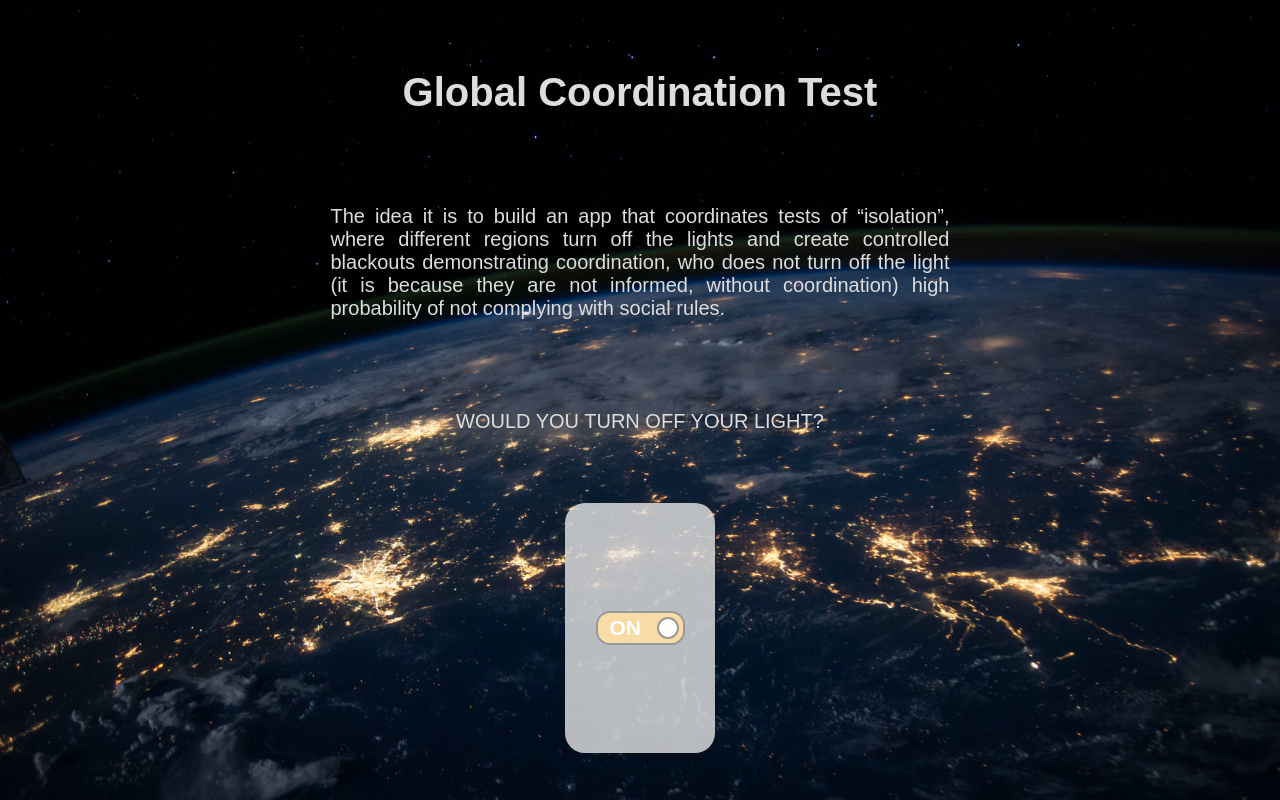
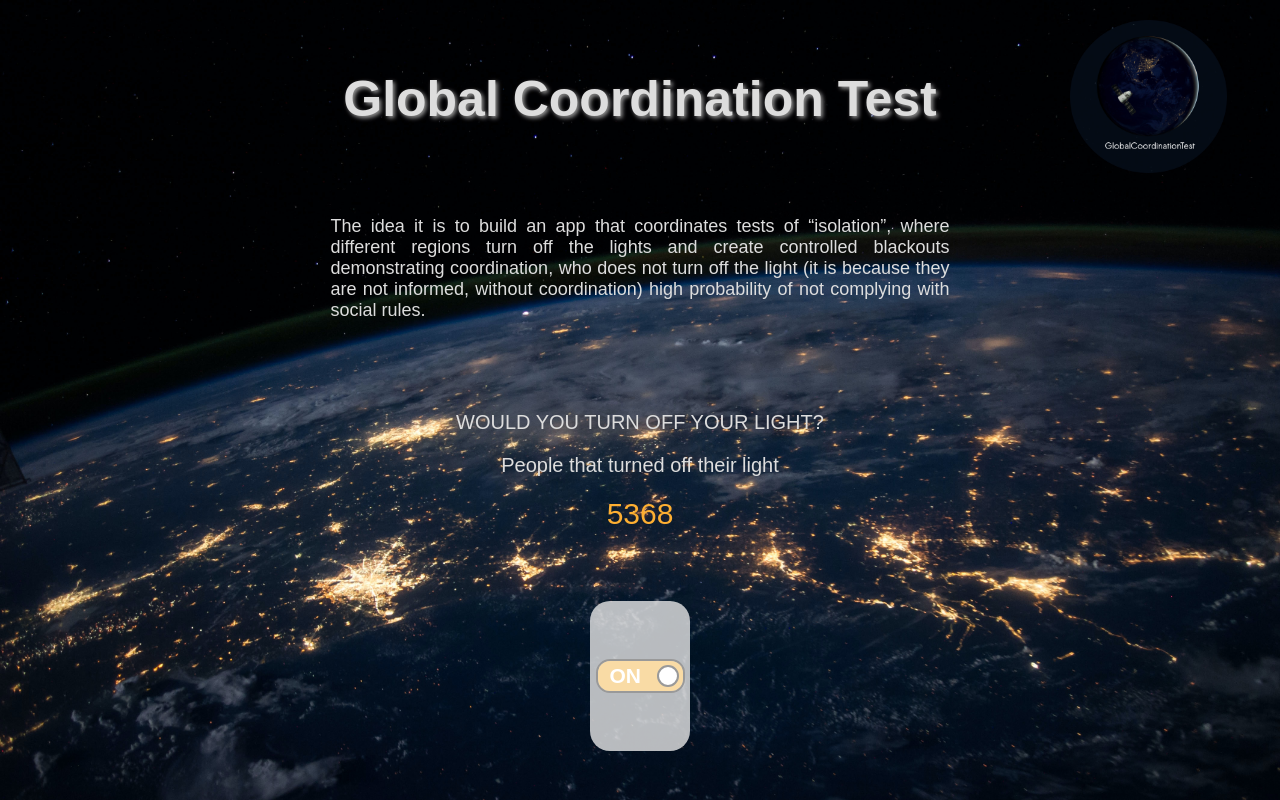
Before and after one commit to tiagoandresvaz/GlobalCoordinationTest, a plain HTML site: page index.html in a window 1280 px wide. Drawn offline with Linux system fonts and the light colour scheme.

Commit message:
set up javascript and logo via CSS

```diff
--- a/index.html
+++ b/index.html
@@ -2,28 +2,33 @@
 <html>
 <head>
   <title>Global Coordination Test</title>
+  <script src="main.js"></script>
   <link rel='stylesheet' type='text/css' media='screen' href='main.css'>
-  <script src='main.js'></script>
 </head>
-<body>
+<body onload="counterFunc(5368)">
+  <div id="overlay"></div>
       <article>
           <strong>Global Coordination Test</strong>
-          <p>
+          <p class="logo">
+            <a href="https://covid19.spaceappschallenge.org/challenges/covid-challenges/light-path/teams/global-coordination-test/project" target="_blank"><img src="logo.png"/></a>
+          </p>
+          <p class="description">
             The idea it is to build an app that coordinates tests of “isolation”, where different regions turn off the lights and
 create controlled blackouts demonstrating coordination, who does not turn off the light (it is because they are
 not informed, without coordination) high probability of not complying with social rules.
           </p>
           <p class="lights">WOULD YOU TURN OFF YOUR LIGHT?</p>
+          <p class="lights-people">People that turned off their light</p>
+          <span id="counter"></span>
         </article>
-        <div class="switch-box">
+        <div class="switch-box" id="switch-box">
           <div class="onoffswitch">
             <input type="checkbox" name="onoffswitch" class="onoffswitch-checkbox" id="myonoffswitch" tabindex="0" checked>
             <label class="onoffswitch-label" for="myonoffswitch">
-              <span class="onoffswitch-inner" id="switch" onclick={counterFunc(5368)}></span>
+              <span class="onoffswitch-inner" id="switch" onclick="counterFunc(5369)"></span>
               <span class="onoffswitch-switch"></span>
             </label>
           </div>
         </div>
-  </div>
 </body>
 </html>
--- a/main.css
+++ b/main.css
@@ -9,6 +9,20 @@ body {
   background-attachment: fixed;
 }
 
+#overlay {
+  position: fixed; /* Sit on top of the page content */
+  display: none; /* Hidden by default */
+  width: 100%; /* Full width (cover the whole page) */
+  height: 100%; /* Full height (cover the whole page) */
+  top: 0;
+  left: 0;
+  right: 0;
+  bottom: 0;
+  background-color: rgba(0,0,0,0.5); /* Black background with opacity */
+  z-index: 2; /* Specify a stack order in case you're using a different order for other elements */
+  cursor: pointer; /* Add a pointer on hover */
+}
+
 article {
   padding: 50px;
   height: auto;
@@ -18,14 +32,29 @@ article {
 
 article strong {
   color: #ddd;
-  font-size: 40px;
+  font-size: 50px;
   font-family: sans-serif;
+  text-shadow: 2px 2px 4px #999999;
 }
 
-article p {
+
+article p.logo {
+  position: absolute;
+  top: -16px;
+  right: 20px;
+}
+
+article p.logo img {
+  margin-top: 20px;
+  max-width: 70%;
+  max-height: auto;
+}
+
+
+article p.description {
   padding-top: 70px;
   color: #ddd;
-  font-size: 20px;
+  font-size: 18px;
   font-family: sans-serif;
   text-align: justify;
 }
@@ -38,14 +67,27 @@ article p.lights {
   text-align: center;
 }
 
+article p.lights-people {
+  color: #ddd;
+  font-size: 20px;
+  font-family: sans-serif;
+  text-align: center;
+}
+
+article span {
+  font-family: sans-serif;
+  font-size: 30px;
+  color: #feaf32;
+}
+
+
 .switch-box {
   background-color: rgb(230, 230, 230, 0.8);
   display: flex;
-  height: 250px;
-  width: 150px;
+  height: 150px;
+  width: 100px;
   border-radius: 20px;
-  margin: auto;
-
+  margin: inherit;
 }
 
 .onoffswitch {
--- a/main.js
+++ b/main.js
@@ -1,7 +1,10 @@
 
-function counterFunc () {
+function counterFunc (count) {
 
-// let count = getElementsByClassName('switch')
-console.log('Chamou!!!')
+    if(count === 5369) {
+       document.getElementById("overlay").style.display = "block";
+    }
+
+    return document.getElementById("counter").innerHTML = count;
 
 }
```
Also changed, not shown: logo.png (added).
